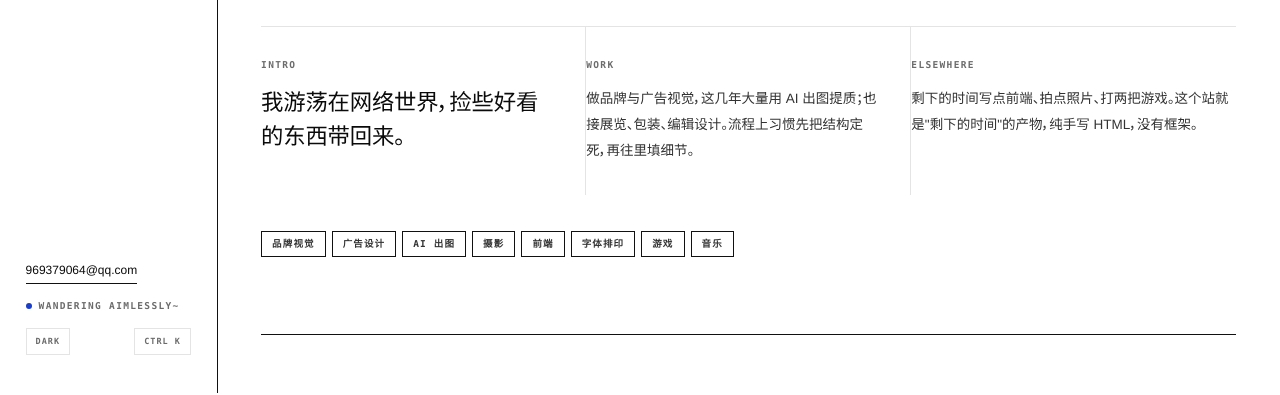
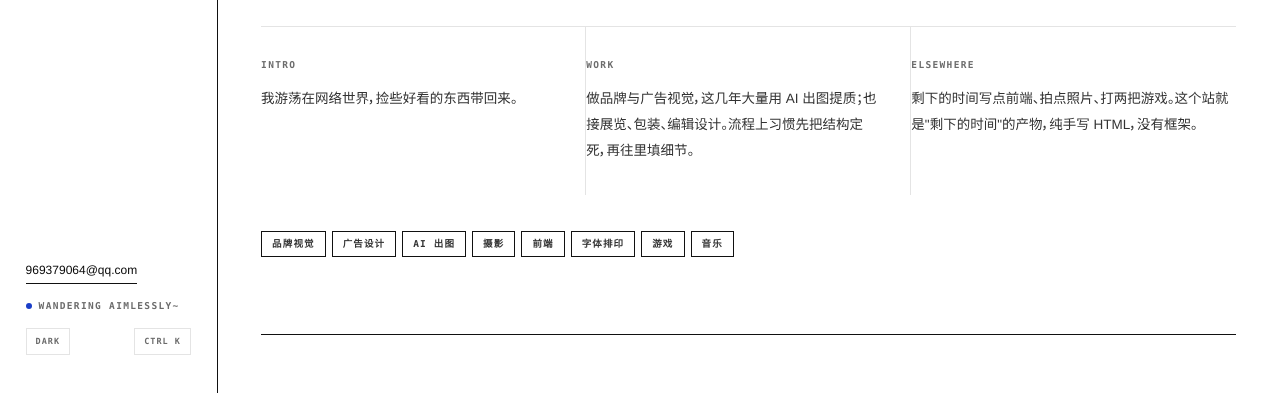
Before and after one commit to bqzz7/bqzz7.github.io, a plain HTML site: page about.html in a window 1280 px wide. Shown: the part 407-802 px from the top of the page. Drawn offline with Linux system fonts and the light colour scheme.

Commit message:
样式：关于页三列正文统一 13.5px/1.95，去掉首段的 big 强调

```diff
--- a/about.html
+++ b/about.html
@@ -64,7 +64,7 @@ document.documentElement.classList.add('js');
       <div class="about">
         <div class="about__block reveal">
           <span class="k">Intro</span>
-          <p class="big">我游荡在网络世界，捡些好看的东西带回来。</p>
+          <p>我游荡在网络世界，捡些好看的东西带回来。</p>
         </div>
         <div class="about__block reveal">
           <span class="k">Work</span>
--- a/assets/css/style.css
+++ b/assets/css/style.css
@@ -134,7 +134,7 @@ h1 sup{font-size:.2em;vertical-align:super;letter-spacing:0;color:var(--accent);
 .about__block:last-child{border-right:0;padding-right:0}
 .about__block .k{display:block;font-family:var(--mono);font-size:9px;letter-spacing:.14em;text-transform:uppercase;color:var(--muted);margin-bottom:12px}
 .about__block p{font-size:13.5px;line-height:1.95;color:var(--ink-2)}
-.about__block .big{font-size:clamp(1.1rem,1.8vw,1.4rem);line-height:1.55;color:var(--ink);letter-spacing:-.01em}
+/* 三列并置，字号/行高/颜色全部统一，导语的层次交给内容本身表达 */
 .tags{display:flex;flex-wrap:wrap;gap:6px;margin-top:clamp(24px,3.4vw,36px)}
 .tags li{border:1px solid var(--line-strong);padding:4px 10px;font-family:var(--mono);font-size:9px;letter-spacing:.12em;text-transform:uppercase;color:var(--ink-2)}
 
```
